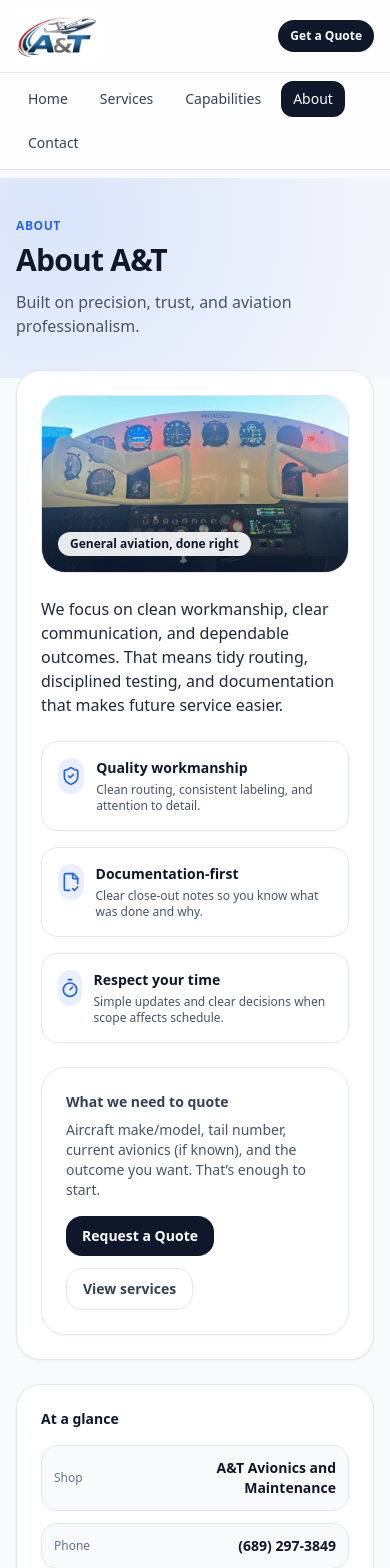
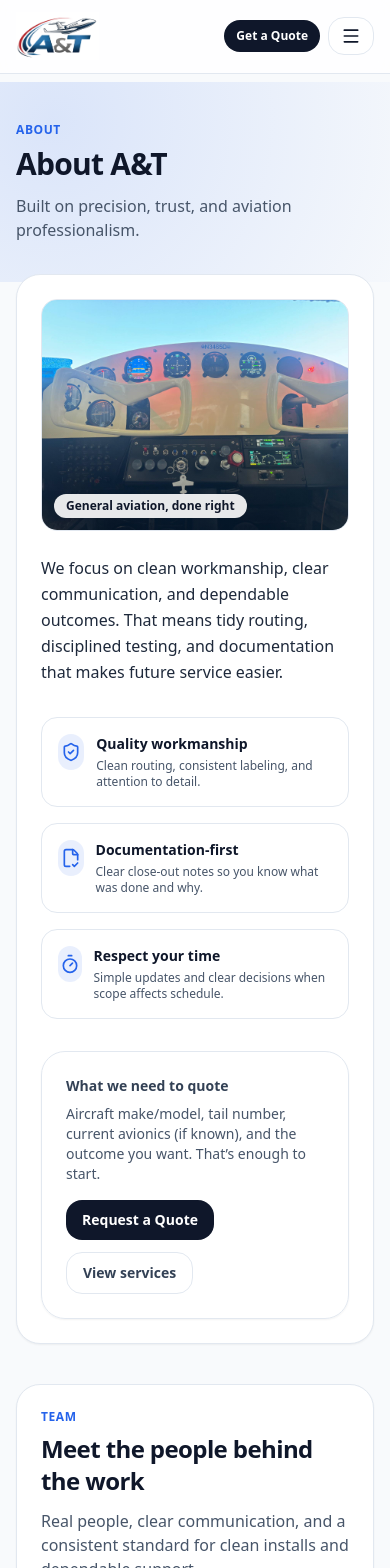
Before and after one commit to Koala-Tech-Digital-Solutions/at-avionics, a React (Vite) app: page /about in a window 390 px wide. Shown: the top 1568 px of the page. Built offline with nearby package versions, Linux system fonts and the light colour scheme.

Commit message:
fixed about2

```diff
--- a/src/components/TopBar.jsx
+++ b/src/components/TopBar.jsx
@@ -1,6 +1,7 @@
 import React from "react";
 import { NavLink } from "react-router-dom";
 import { BRAND } from "../data/brand";
+import { Menu, X } from "lucide-react";
 
 function linkClass({ isActive }) {
   return [
@@ -10,8 +11,11 @@ function linkClass({ isActive }) {
 }
 
 export default function TopBar() {
+  const [open, setOpen] = React.useState(false);
+
   return (
     <header className="border-b border-slate-200 sticky top-0 bg-white/80 backdrop-blur z-50">
+      {/* Top info bar (desktop only) */}
       <div className="hidden md:block border-b border-slate-200/60 bg-white/40">
         <div className="max-w-6xl mx-auto px-4 py-2 flex items-center justify-between text-xs text-slate-600">
           <div className="truncate">{BRAND.address}</div>
@@ -32,9 +36,14 @@ export default function TopBar() {
         </div>
       </div>
 
+      {/* Main nav */}
       <nav className="max-w-6xl mx-auto px-4 py-3 flex items-center justify-between gap-3 sm:gap-4">
         {/* Brand */}
-        <NavLink to="/" className="flex items-center shrink-0">
+        <NavLink
+          to="/"
+          className="flex items-center shrink-0"
+          onClick={() => setOpen(false)}
+        >
           <img
             src="/logo.png"
             alt="A&T Avionics and Maintenance"
@@ -42,7 +51,7 @@ export default function TopBar() {
           />
         </NavLink>
 
-        {/* Desktop Nav */}
+        {/* Desktop navigation */}
         <div className="hidden md:flex items-center gap-1">
           <NavLink to="/" end className={linkClass}>
             Home
@@ -61,31 +70,71 @@ export default function TopBar() {
           </NavLink>
         </div>
 
+        {/* Actions */}
+        <div className="flex items-center gap-2">
           {/* CTA */}
           <NavLink
             to="/contact"
             className="shrink-0 inline-flex items-center justify-center rounded-2xl bg-slate-900 px-3 sm:px-4 py-2 text-xs sm:text-sm font-semibold text-white hover:bg-slate-800 transition"
+            onClick={() => setOpen(false)}
           >
             Get a Quote
           </NavLink>
+
+          {/* Hamburger (mobile only) */}
+          <button
+            type="button"
+            className="md:hidden inline-flex items-center justify-center rounded-2xl border border-slate-200 bg-white px-3 py-2 text-slate-900 hover:bg-slate-50 transition"
+            aria-label={open ? "Close menu" : "Open menu"}
+            aria-expanded={open}
+            onClick={() => setOpen((v) => !v)}
+          >
+            {open ? <X className="h-5 w-5" /> : <Menu className="h-5 w-5" />}
+          </button>
+        </div>
       </nav>
 
-      {/* Mobile Nav */}
-      <div className="md:hidden border-t border-slate-200">
-        <div className="max-w-6xl mx-auto px-4 py-2 flex flex-wrap gap-2">
-          <NavLink to="/" end className={linkClass}>
+      {/* Mobile dropdown (animated) */}
+      <div
+        className={`md:hidden overflow-hidden border-t border-slate-200 bg-white/95 backdrop-blur transition-all duration-300 ease-out ${
+          open ? "max-h-96 opacity-100" : "max-h-0 opacity-0"
+        }`}
+      >
+        <div className="max-w-6xl mx-auto px-4 py-3 grid gap-2">
+          <NavLink
+            to="/"
+            end
+            className={linkClass}
+            onClick={() => setOpen(false)}
+          >
             Home
           </NavLink>
-          <NavLink to="/services" className={linkClass}>
+          <NavLink
+            to="/services"
+            className={linkClass}
+            onClick={() => setOpen(false)}
+          >
             Services
           </NavLink>
-          <NavLink to="/capabilities" className={linkClass}>
+          <NavLink
+            to="/capabilities"
+            className={linkClass}
+            onClick={() => setOpen(false)}
+          >
             Capabilities
           </NavLink>
-          <NavLink to="/about" className={linkClass}>
+          <NavLink
+            to="/about"
+            className={linkClass}
+            onClick={() => setOpen(false)}
+          >
             About
           </NavLink>
-          <NavLink to="/contact" className={linkClass}>
+          <NavLink
+            to="/contact"
+            className={linkClass}
+            onClick={() => setOpen(false)}
+          >
             Contact
           </NavLink>
         </div>
--- a/src/pages/About.jsx
+++ b/src/pages/About.jsx
@@ -3,7 +3,6 @@ import PageShell from "../components/PageShell";
 import { Link } from "react-router-dom";
 import { FileCheck2, ShieldCheck, Timer, UserRound } from "lucide-react";
 import CTA from "../components/CTA";
-import { BRAND } from "../data/brand";
 
 export default function About() {
   const team = [
@@ -36,18 +35,21 @@ export default function About() {
       title="About A&T"
       subtitle="Built on precision, trust, and aviation professionalism."
     >
-      <div className="grid gap-6 lg:grid-cols-[1.15fr_0.85fr] lg:items-start">
-        <div className="surface p-6 md:p-8 text-slate-700">
-          <div className="rounded-3xl overflow-hidden border border-slate-200 bg-slate-100">
-            <div className="relative h-44 sm:h-56">
+      {/* Main content */}
+      <div className="max-w-6xl mx-auto w-full surface p-6 md:p-8 text-slate-700">
+        {/* Image + text (Option A) */}
+        <div className="grid gap-6 lg:grid-cols-[0.9fr_1.1fr] lg:items-center">
+          {/* Image */}
+          <div className="rounded-2xl overflow-hidden border border-slate-200 bg-slate-100">
+            <div className="relative aspect-[4/3]">
               <img
                 src="/images/cessna-152.jpg"
                 alt="General aviation aircraft"
                 loading="lazy"
-                className="absolute inset-0 h-full w-full object-cover"
+                className="absolute inset-0 h-full w-full object-cover object-center"
               />
-              <div className="absolute inset-0 bg-gradient-to-t from-slate-900/60 via-transparent to-transparent" />
-              <div className="absolute bottom-0 left-0 right-0 p-4">
+              <div className="absolute inset-0 bg-gradient-to-t from-slate-900/30 via-transparent to-transparent" />
+              <div className="absolute bottom-3 left-3">
                 <div className="inline-flex items-center rounded-full bg-white/90 backdrop-blur px-3 py-1 text-xs font-semibold text-slate-900">
                   General aviation, done right
                 </div>
@@ -55,13 +57,18 @@ export default function About() {
             </div>
           </div>
 
-          <p className="mt-6 text-slate-800">
+          {/* Text */}
+          <div>
+            <p className="text-slate-800 text-base md:text-lg leading-relaxed">
               We focus on clean workmanship, clear communication, and dependable
               outcomes. That means tidy routing, disciplined testing, and
               documentation that makes future service easier.
             </p>
+          </div>
+        </div>
 
-          <div className="mt-6 grid gap-4 md:grid-cols-3">
+        {/* Principles */}
+        <div className="mt-8 grid gap-4 sm:grid-cols-2 lg:grid-cols-3">
           <Principle
             icon={ShieldCheck}
             title="Quality workmanship"
@@ -79,7 +86,8 @@ export default function About() {
           />
         </div>
 
-          <div className="mt-6 surface-muted p-6">
+        {/* Quote section */}
+        <div className="mt-8 surface-muted p-6">
           <div className="text-sm font-semibold">What we need to quote</div>
           <p className="mt-2 text-sm text-slate-600">
             Aircraft make/model, tail number, current avionics (if known), and
@@ -96,25 +104,8 @@ export default function About() {
         </div>
       </div>
 
-        <aside className="surface p-6 md:p-8">
-          <div className="text-sm font-semibold">At a glance</div>
-          <div className="mt-4 grid gap-3 text-sm text-slate-700">
-            <InfoRow label="Shop" value={BRAND.name} />
-            <InfoRow label="Phone" value={BRAND.phone} />
-            <InfoRow label="Email" value={BRAND.email} />
-            <InfoRow label="Location" value={BRAND.address} />
-            <InfoRow label="Hours" value={BRAND.hours} />
-          </div>
-
-          <div className="mt-6 text-xs text-slate-500">
-            Want this page to include your certifications, brands you install,
-            and airports you serve? Tell me what to add and I’ll format it
-            professionally.
-          </div>
-        </aside>
-      </div>
-
-      <section className="mt-10 surface p-6 md:p-8">
+      {/* Team */}
+      <section className="mt-10 max-w-6xl mx-auto w-full surface p-6 md:p-8">
         <div className="text-xs font-semibold tracking-wider uppercase text-brand-accent">
           Team
         </div>
@@ -133,7 +124,7 @@ export default function About() {
         </div>
       </section>
 
-      <div className="mt-10">
+      <div className="mt-10 max-w-6xl mx-auto w-full">
         <CTA />
       </div>
     </PageShell>
@@ -156,24 +147,12 @@ function Principle({ icon: Icon, title, body }) {
   );
 }
 
-function InfoRow({ label, value }) {
-  return (
-    <div className="flex items-center justify-between gap-4 rounded-2xl bg-slate-50 border border-slate-200 p-3">
-      <div className="text-xs text-slate-500">{label}</div>
-      <div className="text-sm font-semibold text-slate-900 text-right break-words max-w-[65%]">
-        {value}
-      </div>
-    </div>
-  );
-}
-
 function EmployeeCard({ person }) {
   const [imgOk, setImgOk] = React.useState(true);
 
   return (
     <div className="rounded-3xl border border-slate-200 bg-white p-6">
       <div className="flex items-start gap-4">
-        {/* Photo */}
         <div className="relative h-16 w-16 rounded-2xl overflow-hidden border border-slate-200 bg-slate-100 shrink-0">
           {person.photo && imgOk ? (
             <img
@@ -190,10 +169,8 @@ function EmployeeCard({ person }) {
           )}
         </div>
 
-        {/* Text */}
         <div className="min-w-0">
           <div className="flex items-start gap-2">
-            {/* IMPORTANT: no truncate here */}
             <div className="font-semibold text-slate-900 break-words leading-snug">
               {person.name}
             </div>
@@ -204,7 +181,7 @@ function EmployeeCard({ person }) {
             {person.role}
           </div>
 
-          <p className="mt-3 text-[13px] text-slate-600 leading-6">
+          <p className="mt-3 text-[13px] text-slate-600 leading-6 text-left">
             {person.bio}
           </p>
         </div>
@@ -212,3 +189,22 @@ function EmployeeCard({ person }) {
     </div>
   );
 }
+
+{
+  /* <aside className="surface p-6 md:p-8">
+          <div className="text-sm font-semibold">At a glance</div>
+          <div className="mt-4 grid gap-3 text-sm text-slate-700">
+            <InfoRow label="Shop" value={BRAND.name} />
+            <InfoRow label="Phone" value={BRAND.phone} />
+            <InfoRow label="Email" value={BRAND.email} />
+            <InfoRow label="Location" value={BRAND.address} />
+            <InfoRow label="Hours" value={BRAND.hours} />
+          </div>
+
+          <div className="mt-6 text-xs text-slate-500">
+            Want this page to include your certifications, brands you install,
+            and airports you serve? Tell me what to add and I’ll format it
+            professionally.
+          </div>
+        </aside> */
+}
```
Lines whose indentation alone changed are shown as unchanged.
